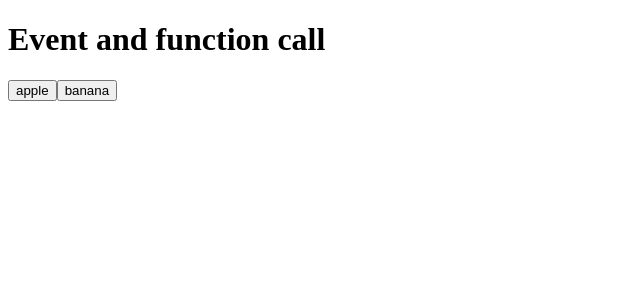
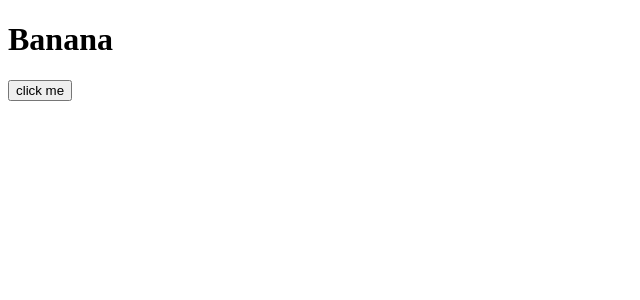
Before and after one commit to bappaditya92/react_refresher, a React (Vite) app in the folder react_practice/: page / in a window 1280 px wide. Shown: the top 300 px of the page, without its empty margins (0-640 px from the left). Built offline with nearby package versions, Linux system fonts and the light colour scheme.

Commit message:
adding some practice code

```diff
--- a/react_practice/src/App.jsx
+++ b/react_practice/src/App.jsx
@@ -3,11 +3,13 @@ import Todo from "./Todo";
 import { UserComponent, Profile, Category } from "./UserComponent";
 import CurlyBraces from "./component/CurlyBraces";
 import ClickEventFunctionCall from "./component/ClickEventFunctionCall";
+import State from "./component/State";
 function App() {
   return(
     <>
     {/* <CurlyBraces/> */}
-    <ClickEventFunctionCall/>
+    {/* <ClickEventFunctionCall/> */}
+    <State/>
     </>
 
 
--- /dev/null
+++ b/react_practice/src/component/State.jsx
@@ -0,0 +1,15 @@
+function State(){
+    let fruit = "Banana";
+    const handleFruit = ()=>{
+        fruit = "mango";
+        console.log(fruit);
+
+    }
+    return(
+        <div>
+            <h1>{fruit}</h1>
+            <button onClick={handleFruit}>click me</button>
+        </div>
+    )
+}
+export default State;
```
